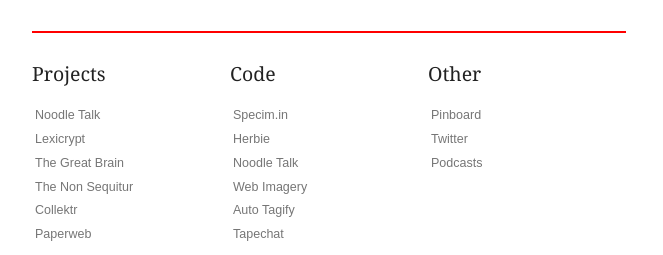
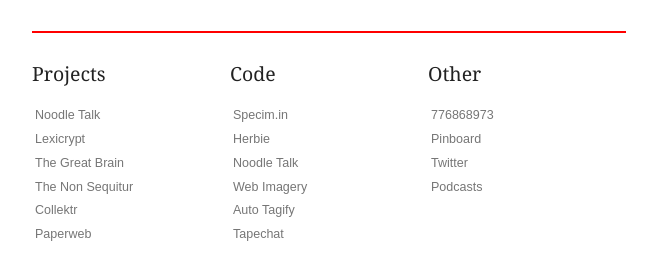
Before and after one commit to secretrobotron/ednapiranha.github.com, a Jekyll site: the page built from index.html, in a window 1280 px wide. Shown: the part 1123-1378 px from the top of the page, without its empty margins (308-971 px from the left). Built offline with Jekyll 4.4.1, drawn with Linux system fonts in a browser that asks for light colours; the list of posts is cut into pages by our own code.

Commit message:
updated footer

```diff
--- a/_includes/footer.html
+++ b/_includes/footer.html
@@ -21,6 +21,7 @@
         </ul>
         <ul>
           <li><h2>Other</h2></li>
+          <li><a href="http://776868973.com">776868973</a></li>
           <li><a href="http://pinboard.in/u:ednapiranha">Pinboard</a></li>
           <li><a href="http://twitter.com/ednapiranha">Twitter</a></li>
           <li><a href="http://www.mixcloud.com/lazykiki">Podcasts</a></li>
```
